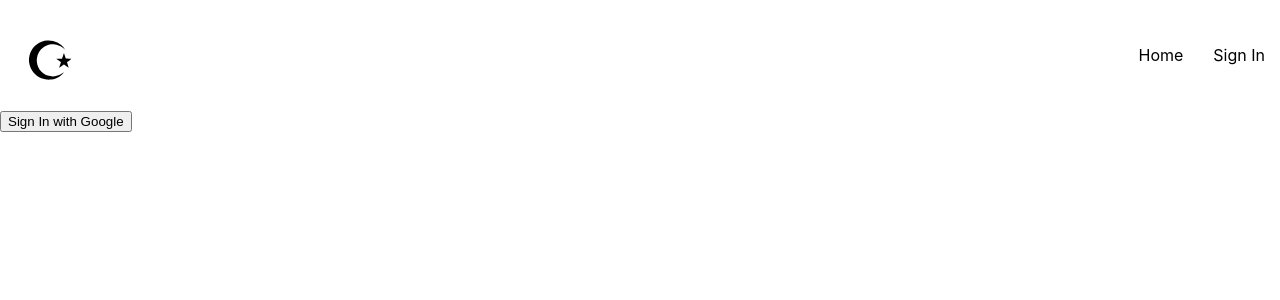
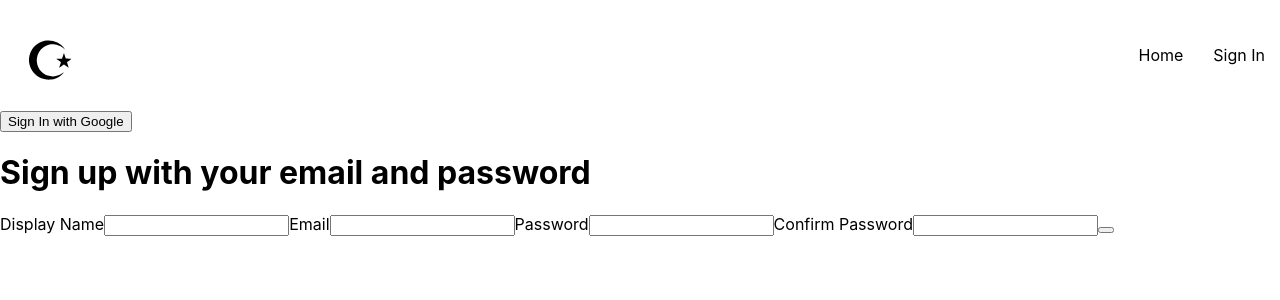
Before and after one commit to kristiingco/luna-mist, a React (Create React App) app: page /sign-in in a window 1280 px wide. Shown: the top 300 px of the page. Built offline with nearby package versions, Linux system fonts and the light colour scheme; a web font is replaced by a local one.

Commit message:
Create user with email and password

```diff
--- a/src/components/SignUpForm/SignUpForm.jsx
+++ b/src/components/SignUpForm/SignUpForm.jsx
@@ -1,4 +1,9 @@
 import { useState } from "react";
+
+import {
+  CreateAuthUserWithEmailAndPassword,
+  createUserDocumentFromAuth,
+} from "../../utils/Firebase";
 
 const defaultFormFields = {
   displayName: "",
@@ -12,6 +17,35 @@ const SignUpForm = () => {
 
   const { displayName, email, password, confirmPassword } = formFields;
 
+  const resetFormFields = () => {
+    setFormFields(defaultFormFields);
+  };
+
+  const handleSubmit = async (event) => {
+    event.preventDefault();
+
+    if (password !== confirmPassword) {
+      alert("Passwords do not match");
+      return;
+    }
+
+    try {
+      const { user } = await CreateAuthUserWithEmailAndPassword(
+        email,
+        password
+      );
+
+      await createUserDocumentFromAuth(user, { displayName });
+      resetFormFields();
+    } catch (error) {
+      if (error.code === "auth/email-already-in-use") {
+        alert("Email already in use");
+      } else {
+        console.log(error.message);
+      }
+    }
+  };
+
   const handleChange = (event) => {
     const { name, value } = event.target;
     setFormFields({ ...formFields, [name]: value });
@@ -20,7 +54,7 @@ const SignUpForm = () => {
   return (
     <div>
       <h1>Sign up with your email and password</h1>
-      <form onSubmit={() => {}}>
+      <form onSubmit={handleSubmit}>
         <label>Display Name</label>
         <input
           type='text'
--- a/src/routes/Sign In/SignIn.jsx
+++ b/src/routes/Sign In/SignIn.jsx
@@ -3,6 +3,8 @@ import {
   signInWithGooglePopup,
   createUserDocumentFromAuth,
 } from "../../utils/Firebase";
+
+import SignUpForm from "../../components/SignUpForm/SignUpForm";
 
 const SignIn = () => {
   const logGoogleUser = async () => {
@@ -12,6 +14,7 @@ const SignIn = () => {
   return (
     <div>
       <button onClick={logGoogleUser}>Sign In with Google</button>
+      <SignUpForm />
     </div>
   );
 };
--- a/src/utils/Firebase.js
+++ b/src/utils/Firebase.js
@@ -1,5 +1,10 @@
 import { initializeApp } from "firebase/app";
-import { getAuth, signInWithPopup, GoogleAuthProvider } from "firebase/auth";
+import {
+  getAuth,
+  signInWithPopup,
+  GoogleAuthProvider,
+  createUserWithEmailAndPassword,
+} from "firebase/auth";
 import { getFirestore, doc, getDoc, setDoc } from "firebase/firestore";
 
 // Your web app's Firebase configuration
@@ -23,7 +28,11 @@ export const signInWithGooglePopup = () => signInWithPopup(auth, provider);
 
 export const db = getFirestore();
 
-export const createUserDocumentFromAuth = async (userAuth) => {
+export const createUserDocumentFromAuth = async (
+  userAuth,
+  additionalInformation = {}
+) => {
+  if (!userAuth) return;
   const userDocRef = doc(db, "users", userAuth.uid);
   const userSnapshot = await getDoc(userDocRef);
 
@@ -36,6 +45,7 @@ export const createUserDocumentFromAuth = async (userAuth) => {
         displayName,
         email,
         createdAt,
+        ...additionalInformation,
       });
     } catch (error) {
       console.log("Error creating user", error.message);
@@ -44,3 +54,8 @@ export const createUserDocumentFromAuth = async (userAuth) => {
 
   return userDocRef;
 };
+
+export const CreateAuthUserWithEmailAndPassword = async (email, password) => {
+  if (!email || !password) return;
+  return await createUserWithEmailAndPassword(auth, email, password);
+};
```
